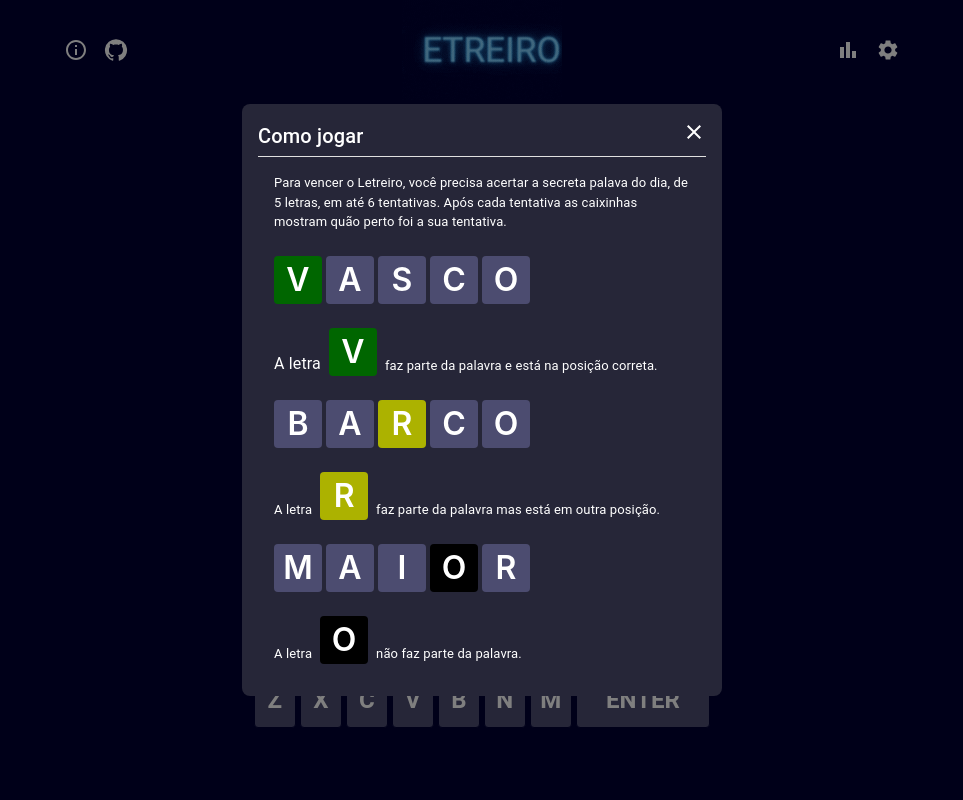
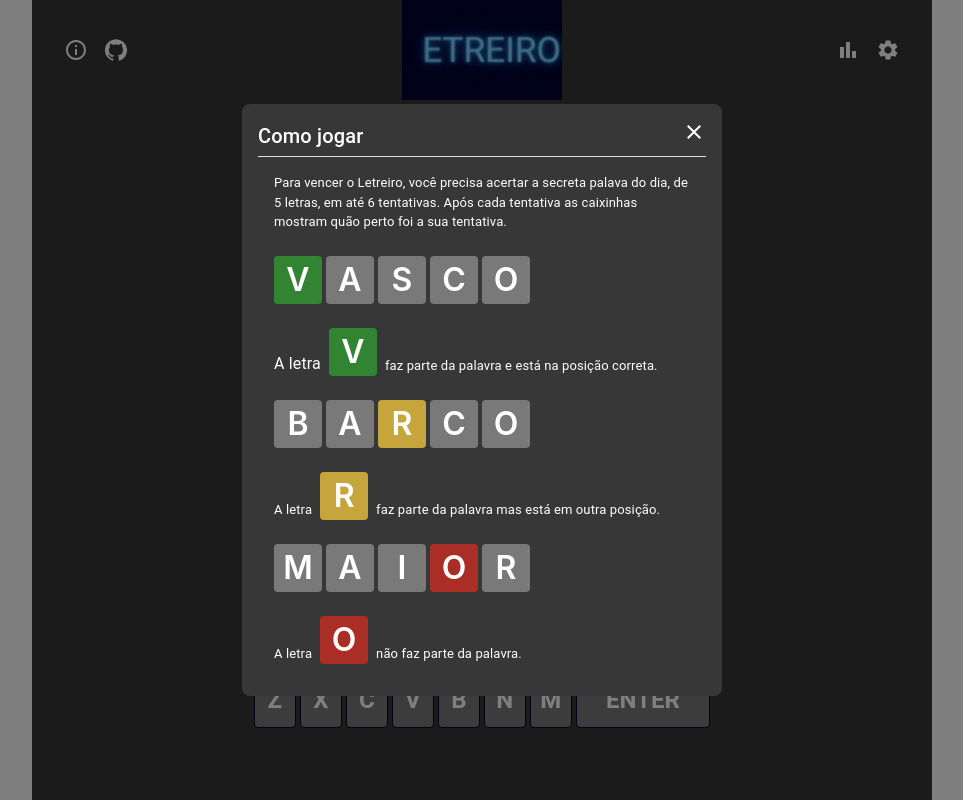
Before and after one commit to Arthutu/letreiro, a React (Create React App) app: page / in a window 1280 px wide. Both pictures are taken after a click on the button 234 px from the left and 50 px from the top of the page. Shown: the whole page, without its empty margins (158-1121 px from the left). Built offline with nearby package versions, Linux system fonts and the light colour scheme.

Commit message:
color palette aplied

```diff
--- a/src/common/components/letter.tsx
+++ b/src/common/components/letter.tsx
@@ -1,16 +1,17 @@
 import { Box } from "@mui/material";
 import { ANIMATION_DELAY } from "common/constants/game.constants";
+import { getBackgroundColorFromLetterStatus, LetterStatus } from "common/enum/letter-status.enum";
 
 interface Props {
   letter: string;
-  colorHex?: string;
+  themeColor?: string;
   className?: string;
   keyValue?: number;
 }
 
 export const Letter = ({
   letter,
-  colorHex,
+  themeColor,
   className,
   keyValue,
 }: Props): JSX.Element => {
@@ -19,7 +20,7 @@ export const Letter = ({
       sx={{
         width: "3em",
         height: "3em",
-        backgroundColor: colorHex || "#4c4c70",
+        backgroundColor: themeColor,
         borderRadius: "4px",
         display: "flex",
         justifyContent: "center",
--- /dev/null
+++ b/src/common/components/theme.tsx
@@ -0,0 +1,21 @@
+import { createTheme } from "@mui/material/styles";
+
+export const theme = createTheme({
+  palette: {
+    primary: {
+      main: "#373737",
+    },
+    secondary: {
+      main: "#797979",
+    },
+    success: {
+      main: "#328432",
+    },
+    warning: {
+      main: "#c6a53d",
+    },
+    error: {
+      main: "#aa2e25",
+    },
+  },
+});
--- a/src/common/enum/letter-status.enum.ts
+++ b/src/common/enum/letter-status.enum.ts
@@ -4,3 +4,16 @@ export enum LetterStatus {
   Missplaced = 3,
   Waiting = 4,
 }
+
+export const getBackgroundColorFromLetterStatus = (
+  letterStatus: LetterStatus
+): string => {
+  const statusMap = new Map<LetterStatus, string>([
+    [LetterStatus.Correct, "success.main"],
+    [LetterStatus.Wrong, "error.main"],
+    [LetterStatus.Missplaced, "warning.main"],
+    [LetterStatus.Waiting, "secondary.main"],
+  ]);
+
+  return statusMap.get(letterStatus) ?? "primary";
+};
--- a/src/index.css
+++ b/src/index.css
@@ -5,7 +5,6 @@ body {
     sans-serif;
   -webkit-font-smoothing: antialiased;
   -moz-osx-font-smoothing: grayscale;
-  background-color: #000033;
   color: white;
 }
 
--- a/src/index.tsx
+++ b/src/index.tsx
@@ -3,10 +3,14 @@ import ReactDOM from "react-dom";
 import "./index.css";
 import reportWebVitals from "./reportWebVitals";
 import { Home } from "./modules/home";
+import { ThemeProvider } from "@mui/material";
+import { theme } from "common/components/theme";
 
 ReactDOM.render(
   <React.StrictMode>
-    <Home />
+    <ThemeProvider theme={theme}>
+      <Home />
+    </ThemeProvider>
   </React.StrictMode>,
   document.getElementById("root")
 );
--- a/src/modules/home/header/components/helper-modal/content.tsx
+++ b/src/modules/home/header/components/helper-modal/content.tsx
@@ -1,5 +1,9 @@
 import { Stack, Typography } from "@mui/material";
 import { Letter } from "common/components/letter";
+import {
+  getBackgroundColorFromLetterStatus,
+  LetterStatus,
+} from "common/enum/letter-status.enum";
 
 const FIRST_WORD_EXAMPLE = "VASCO";
 const SECOND_WORD_EXAMPLE = "BARCO";
@@ -11,16 +15,16 @@ const getBackgroundColor = (
 ): string => {
   switch (exampleWord) {
     case FIRST_WORD_EXAMPLE:
-      if (letterIndex === 0) return "#006600";
-      return "#4c4c70";
+      if (letterIndex === 0) return getBackgroundColorFromLetterStatus(LetterStatus.Correct);
+      return "secondary.main";
     case SECOND_WORD_EXAMPLE:
-      if (letterIndex === 2) return "#acb200";
-      return "#4c4c70";
+      if (letterIndex === 2) return getBackgroundColorFromLetterStatus(LetterStatus.Missplaced);
+      return "secondary.main";
     case THIRD_WORD_EXAMPLE:
-      if (letterIndex === 3) return "#000000";
-      return "#4c4c70";
+      if (letterIndex === 3) return getBackgroundColorFromLetterStatus(LetterStatus.Wrong);
+      return "secondary.main";
     default:
-      return "#4c4c70";
+      return "secondary.main";
   }
 };
 
@@ -28,11 +32,7 @@ const getColoredExampleWord = (exampleWord: string): JSX.Element => {
   return (
     <Stack direction="row" spacing={0.5}>
       {exampleWord.split("").map((letter, index) => (
-        <Letter
-          letter={letter}
-          colorHex={getBackgroundColor(exampleWord, index)}
-          key={index}
-        />
+        <Letter letter={letter} themeColor={getBackgroundColor(exampleWord, index)} key={index} />
       ))}
     </Stack>
   );
@@ -57,7 +57,10 @@ export const HelperModalContent = (): JSX.Element => {
         >
           A letra
         </Typography>
-        <Letter letter={FIRST_WORD_EXAMPLE[0]} colorHex={"#006600"} />
+        <Letter
+          letter={FIRST_WORD_EXAMPLE[0]}
+          themeColor={getBackgroundColorFromLetterStatus(LetterStatus.Correct)}
+        />
         <Typography
           sx={{
             display: "flex",
@@ -81,7 +84,10 @@ export const HelperModalContent = (): JSX.Element => {
         >
           A letra
         </Typography>
-        <Letter letter={SECOND_WORD_EXAMPLE[2]} colorHex={"#acb200"} />
+        <Letter
+          letter={SECOND_WORD_EXAMPLE[2]}
+          themeColor={getBackgroundColorFromLetterStatus(LetterStatus.Missplaced)}
+        />
         <Typography
           sx={{
             display: "flex",
@@ -105,7 +111,10 @@ export const HelperModalContent = (): JSX.Element => {
         >
           A letra
         </Typography>
-        <Letter letter={THIRD_WORD_EXAMPLE[3]} colorHex={"#000000"} />
+        <Letter
+          letter={THIRD_WORD_EXAMPLE[3]}
+          themeColor={getBackgroundColorFromLetterStatus(LetterStatus.Wrong)}
+        />
         <Typography
           sx={{
             display: "flex",
--- a/src/modules/home/header/components/helper-modal/helper-modal.tsx
+++ b/src/modules/home/header/components/helper-modal/helper-modal.tsx
@@ -20,7 +20,7 @@ export const HelperModal = ({ open, setIsOpen }: Props): JSX.Element => {
     >
       <Box
         sx={{
-          backgroundColor: "#262638",
+          backgroundColor: "primary.main",
           borderRadius: "8px",
           width: "30em",
           maxHeight: "95vh",
@@ -32,6 +32,7 @@ export const HelperModal = ({ open, setIsOpen }: Props): JSX.Element => {
             <Typography
               variant="h6"
               component="h2"
+              color="primary.contrastText"
               sx={{ textAlign: "center" }}
             >
               Como jogar
--- a/src/modules/home/header/index.tsx
+++ b/src/modules/home/header/index.tsx
@@ -14,13 +14,15 @@ export const Header = (): JSX.Element => {
       <Grid container spacing={2} alignItems="center">
         <Grid item xs display="flex" justifyContent="flex-start">
           <IconButton onClick={() => setHelperOpen(true)}>
-            <InfoOutlinedIcon style={{ color: "white", fontSize: "inherit" }} />
+            <InfoOutlinedIcon
+              sx={{ color: "primary.contrastText", fontSize: "inherit" }}
+            />
           </IconButton>
           <IconButton
             href="https://github.com/Arthutu/letreiro"
             target="_blank"
           >
-            <GitHubIcon style={{ color: "white", fontSize: "inherit" }} />
+            <GitHubIcon sx={{ color: "primary.contrastText", fontSize: "inherit" }} />
           </IconButton>
         </Grid>
         <Grid item xs={4} display="flex" justifyContent="center">
@@ -28,10 +30,10 @@ export const Header = (): JSX.Element => {
         </Grid>
         <Grid item xs display="flex" justifyContent="flex-end">
           <IconButton>
-            <BarChartIcon style={{ color: "white", padding: "0px" }} />
+            <BarChartIcon sx={{ color: "primary.contrastText", fontSize: "inherit" }} />
           </IconButton>
           <IconButton>
-            <SettingsIcon style={{ color: "white", padding: "0px" }} />
+            <SettingsIcon sx={{ color: "primary.contrastText", fontSize: "inherit" }} />
           </IconButton>
         </Grid>
       </Grid>
--- a/src/modules/home/index.tsx
+++ b/src/modules/home/index.tsx
@@ -21,9 +21,10 @@ export const Home = (): JSX.Element => {
   const [backSpacePressed, setBackSpacePressed] = useState<boolean>(false);
 
   const dailyWord = getTodaysWord();
+  console.log(dailyWord);
 
   const onLetterPress = (letter: string): void => {
-    if (currentWord.length < MAX_LETTERS) {
+    if (!isGameWon && currentWord.length < MAX_LETTERS) {
       setCurrentWord(currentWord.concat(letter));
       setLettersTryed([...lettersTryed, letter]);
     }
@@ -78,7 +79,7 @@ export const Home = (): JSX.Element => {
   });
 
   return (
-    <Container maxWidth="md" sx={{ height: " 100vh" }}>
+      <Container maxWidth="md" sx={{ height: " 100vh", bgcolor: "primary.main" }}>
         <Grid container direction="column" sx={{ height: " 100vh" }}>
           <Grid item xs sx={{ maxHeight: "10vh" }}>
             <Header />
--- a/src/modules/keyboard/index.tsx
+++ b/src/modules/keyboard/index.tsx
@@ -32,13 +32,13 @@ export const Keyboard = ({
 
   const getBackgroundColor = (letter: string): string => {
     if (keyboardStatuses[letter] === LetterStatus.Correct) {
-      return "#006600";
+      return "success.main";
     } else if (keyboardStatuses[letter] === LetterStatus.Missplaced) {
-      return "#c09b28";
+      return "warning.main";
     } else if (keyboardStatuses[letter] === LetterStatus.Wrong) {
       return "#000000";
     } else {
-      return "#4c4c70";
+      return "secondary.main";
     }
   };
 
@@ -53,13 +53,9 @@ export const Keyboard = ({
                 width: isMobile ? "2em" : "3em",
                 height: isMobile ? "3em" : "4em",
                 borderRadius: "4px",
-                backgroundColor: "#4c4c70",
+                backgroundColor: getBackgroundColor(letter),
                 borderColor: "#000033",
                 minWidth: isMobile ? "unset" : "",
-              }}
-              style={{
-                backgroundColor: getBackgroundColor(letter),
-                borderColor: "#000033",
               }}
               onClick={() => onLetterPress(letter)}
               key={index}
@@ -86,13 +82,9 @@ export const Keyboard = ({
                 width: isMobile ? "2em" : "3em",
                 height: isMobile ? "3em" : "4em",
                 borderRadius: "4px",
-                backgroundColor: "#4c4c70",
+                backgroundColor: getBackgroundColor(letter),
                 borderColor: "#000033",
                 minWidth: isMobile ? "unset" : "",
-              }}
-              style={{
-                backgroundColor: getBackgroundColor(letter),
-                borderColor: "#000033",
               }}
               onClick={() => onLetterPress(letter)}
               key={index}
@@ -116,7 +108,7 @@ export const Keyboard = ({
               width: isMobile ? "2em" : "3em",
               height: isMobile ? "3em" : "4em",
               borderRadius: "4px",
-              backgroundColor: "#4c4c70",
+              backgroundColor: "secondary.main",
               borderColor: "#000033",
               minWidth: isMobile ? "unset" : "",
             }}
@@ -142,8 +134,6 @@ export const Keyboard = ({
                 height: isMobile ? "3em" : "4em",
                 borderRadius: "4px",
                 minWidth: isMobile ? "unset" : "",
-              }}
-              style={{
                 backgroundColor: getBackgroundColor(letter),
                 borderColor: "#000033",
               }}
@@ -170,9 +160,7 @@ export const Keyboard = ({
               height: isMobile ? "3em" : "4em",
               borderRadius: "4px",
               minWidth: isMobile ? "unset" : "",
-            }}
-            style={{
-              backgroundColor: "#4c4c70",
+              backgroundColor: "secondary.main",
               borderColor: "#000033",
             }}
             onClick={onEnterPress}
--- a/src/modules/word-grid/components/current-word-row.tsx
+++ b/src/modules/word-grid/components/current-word-row.tsx
@@ -1,6 +1,7 @@
 import { Stack } from "@mui/material";
 import { Letter } from "common/components/letter";
 import { MAX_LETTERS } from "common/constants/game.constants";
+import { getBackgroundColorFromLetterStatus, LetterStatus } from "common/enum/letter-status.enum";
 import styles from "./styles.module.css";
 
 interface Props {
@@ -39,7 +40,11 @@ export const CurrentWordRow = ({
         <Letter
           key={index}
           letter={letter}
-          colorHex={isGameWon ? "#191947" : "#4c4c70"}
+          themeColor={
+            isGameWon
+              ? "secondary.dark"
+              : getBackgroundColorFromLetterStatus(LetterStatus.Waiting)
+          }
           className={getClassName(index, false)}
         />
       ))}
@@ -47,7 +52,11 @@ export const CurrentWordRow = ({
         <Letter
           key={index}
           letter={""}
-          colorHex={isGameWon ? "#191947" : "#4c4c70"}
+          themeColor={
+            isGameWon
+              ? "secondary.dark"
+              : getBackgroundColorFromLetterStatus(LetterStatus.Waiting)
+          }
           className={getClassName(index, true)}
         />
       ))}
--- a/src/modules/word-grid/components/empty-word-row.tsx
+++ b/src/modules/word-grid/components/empty-word-row.tsx
@@ -8,7 +8,7 @@ export const EmptyWordRow = () => {
   return (
     <Stack direction="row" spacing={1}>
       {emptyLetters.map((_, index) => (
-        <Letter letter={""} key={index} colorHex={"#191947"} />
+        <Letter letter={""} key={index} themeColor={"#c9c9c9"} />
       ))}
     </Stack>
   );
```
Lines whose indentation alone changed are shown as unchanged.
